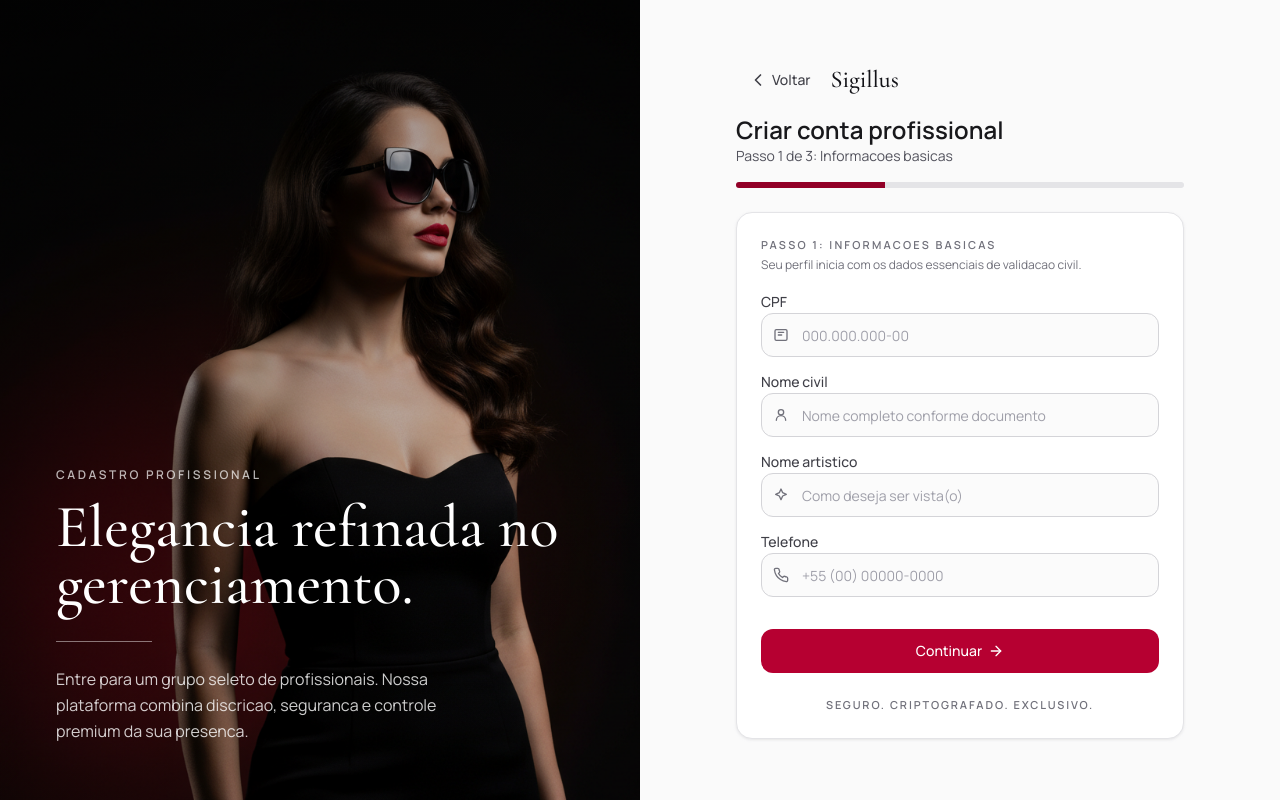
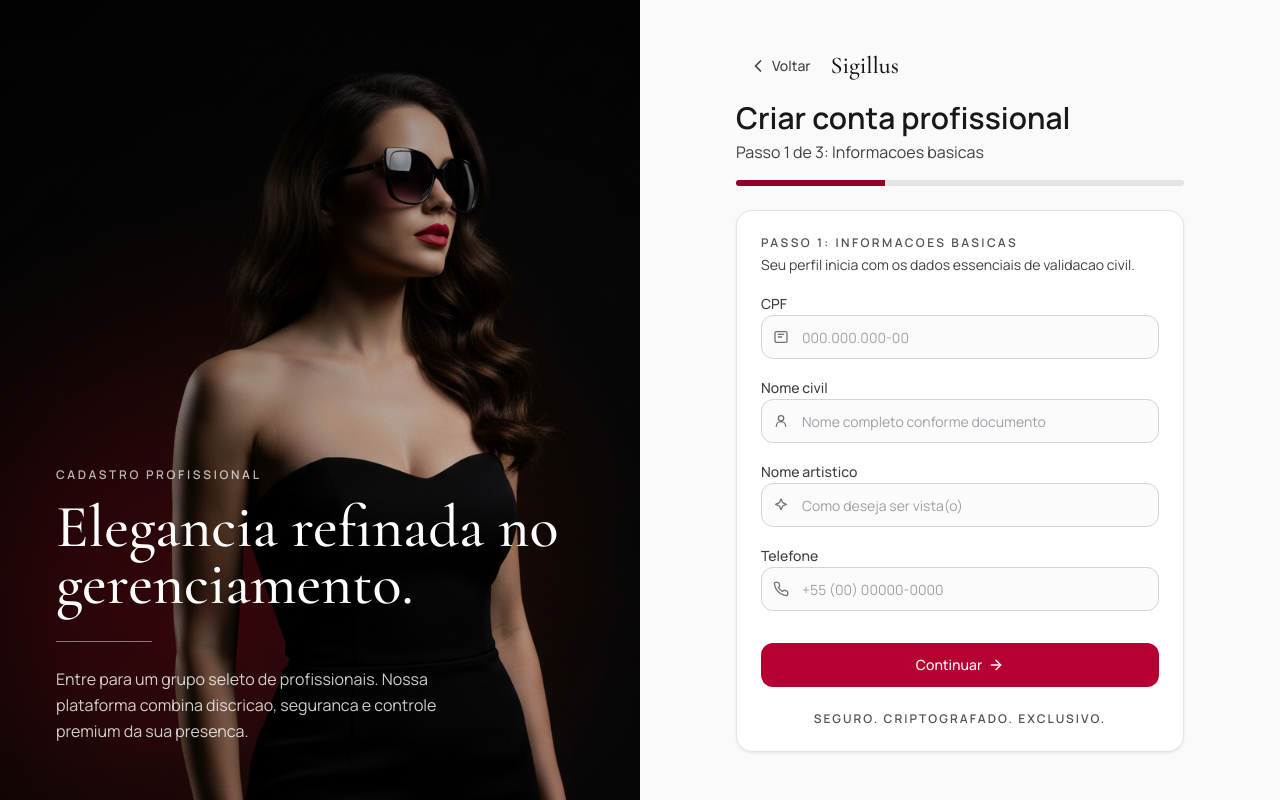
Before and after one commit to warriorsyn/raparigator-front-nextjs, a Next.js app: page /auth/cadastro/profissional in a window 1280 px wide. Built offline with nearby package versions, Linux system fonts and the light colour scheme.

Commit message:
feat: enhance typography and color scheme in ProfessionalSignupScreen for improved readability

```diff
--- a/components/screens/professional-signup-screen.tsx
+++ b/components/screens/professional-signup-screen.tsx
@@ -50,8 +50,9 @@ export function ProfessionalSignupScreen() {
                 Sigillus
               </Link>
             </div>
-            <h1 className="mt-4 text-2xl font-semibold text-zinc-900">Criar conta profissional</h1>
-            <p className="text-sm text-zinc-600">
+            <h1 className="mt-4 text-3xl font-semibold text-zinc-900">Criar conta profissional</h1>
+            {/* AUMENTO DA FONTE E ESCURECIMENTO: de text-sm text-zinc-600 para text-base text-zinc-700 */}
+            <p className="mt-1 text-base text-zinc-700">
               Passo {step} de 3: {step === 1 ? "Informacoes basicas" : "Dados complementares"}
             </p>
 
@@ -68,10 +69,12 @@ export function ProfessionalSignupScreen() {
 
               {/* PASSO 1 */}
               {step === 1 && (
-                <div className="space-y-3 animate-in fade-in slide-in-from-right-4 duration-300">
+                <div className="space-y-4 animate-in fade-in slide-in-from-right-4 duration-300">
                   <div className="space-y-1 mb-4">
-                    <p className="text-[11px] font-semibold uppercase tracking-[0.2em] text-zinc-500">Passo 1: Informacoes basicas</p>
-                    <p className="text-xs text-zinc-500">Seu perfil inicia com os dados essenciais de validacao civil.</p>
+                    {/* AUMENTO DA FONTE E ESCURECIMENTO: text-[11px] para text-xs, text-zinc-500 para text-zinc-600 */}
+                    <p className="text-xs font-semibold uppercase tracking-[0.2em] text-zinc-600">Passo 1: Informacoes basicas</p>
+                    {/* AUMENTO DA FONTE E ESCURECIMENTO: text-xs para text-sm, text-zinc-500 para text-zinc-700 */}
+                    <p className="text-sm text-zinc-700">Seu perfil inicia com os dados essenciais de validacao civil.</p>
                   </div>
 
                   <Input
@@ -126,10 +129,11 @@ export function ProfessionalSignupScreen() {
 
               {/* PASSO 2 */}
               {step === 2 && (
-                <div className="space-y-3 animate-in fade-in slide-in-from-right-4 duration-300">
+                <div className="space-y-4 animate-in fade-in slide-in-from-right-4 duration-300">
                   <div className="space-y-1 mb-4">
-                    <p className="text-[11px] font-semibold uppercase tracking-[0.2em] text-zinc-500">Passo 2: Dados complementares</p>
-                    <p className="text-xs text-zinc-500">Complete os detalhes para liberar verificacao de perfil e atendimento.</p>
+                    {/* AUMENTO DA FONTE E ESCURECIMENTO */}
+                    <p className="text-xs font-semibold uppercase tracking-[0.2em] text-zinc-600">Passo 2: Dados complementares</p>
+                    <p className="text-sm text-zinc-700">Complete os detalhes para liberar verificacao de perfil e atendimento.</p>
                   </div>
 
                   <Input
@@ -217,10 +221,10 @@ export function ProfessionalSignupScreen() {
                         </svg>
                       }
                     />
-                    <div className="mt-2 flex gap-2 pl-11 text-[10px] font-semibold uppercase tracking-[0.12em] text-wine-700">
-                      <span className="rounded-full border border-wine-200 bg-wine-50 px-2 py-1">Biometria</span>
-                      <span className="rounded-full border border-wine-200 bg-wine-50 px-2 py-1">Documento</span>
-                      <span className="rounded-full border border-wine-200 bg-wine-50 px-2 py-1">Blindagem</span>
+                    <div className="mt-2 flex gap-2 pl-11 text-[11px] font-semibold uppercase tracking-[0.12em] text-wine-800">
+                      <span className="rounded-full border border-wine-300 bg-wine-50 px-2.5 py-1">Biometria</span>
+                      <span className="rounded-full border border-wine-300 bg-wine-50 px-2.5 py-1">Documento</span>
+                      <span className="rounded-full border border-wine-300 bg-wine-50 px-2.5 py-1">Blindagem</span>
                     </div>
                   </div>
                 </div>
@@ -233,7 +237,7 @@ export function ProfessionalSignupScreen() {
                     type="button"
                     variant="secondary"
                     onClick={prevStep}
-                    className="flex items-center justify-center w-1/3 border-zinc-200 text-zinc-600 hover:bg-zinc-50"
+                    className="flex items-center justify-center w-1/3 border-zinc-200 text-zinc-700 hover:bg-zinc-100 font-medium"
                   >
                     <svg viewBox="0 0 24 24" fill="none" stroke="currentColor" strokeWidth="2" strokeLinecap="round" strokeLinejoin="round" className="mr-1.5 h-4 w-4">
                       <path d="m12 19-7-7 7-7" />
@@ -244,7 +248,7 @@ export function ProfessionalSignupScreen() {
                 )}
 
                 {step === 1 ? (
-                  <Button type="button" fullWidth onClick={nextStep} className="flex items-center justify-center">
+                  <Button type="button" fullWidth onClick={nextStep} className="flex items-center justify-center font-medium">
                     Continuar
                     <svg viewBox="0 0 24 24" fill="none" stroke="currentColor" strokeWidth="2" strokeLinecap="round" strokeLinejoin="round" className="ml-1.5 h-4 w-4">
                       <path d="M5 12h14" />
@@ -252,7 +256,7 @@ export function ProfessionalSignupScreen() {
                     </svg>
                   </Button>
                 ) : (
-                  <Button type="button" className="flex items-center justify-center w-2/3">
+                  <Button type="button" className="flex items-center justify-center w-2/3 font-medium">
                     Continuar para verificacao
                     <svg viewBox="0 0 24 24" fill="none" stroke="currentColor" strokeWidth="2" strokeLinecap="round" strokeLinejoin="round" className="ml-1.5 h-4 w-4">
                       <path d="M5 12h14" />
@@ -263,7 +267,8 @@ export function ProfessionalSignupScreen() {
               </div>
             </form>
 
-            <p className="mt-6 text-center text-[11px] font-semibold uppercase tracking-[0.17em] text-zinc-500">
+            {/* AUMENTO DA FONTE E ESCURECIMENTO */}
+            <p className="mt-6 text-center text-xs font-semibold uppercase tracking-[0.17em] text-zinc-600">
               Seguro. Criptografado. Exclusivo.
             </p>
           </div>
```
